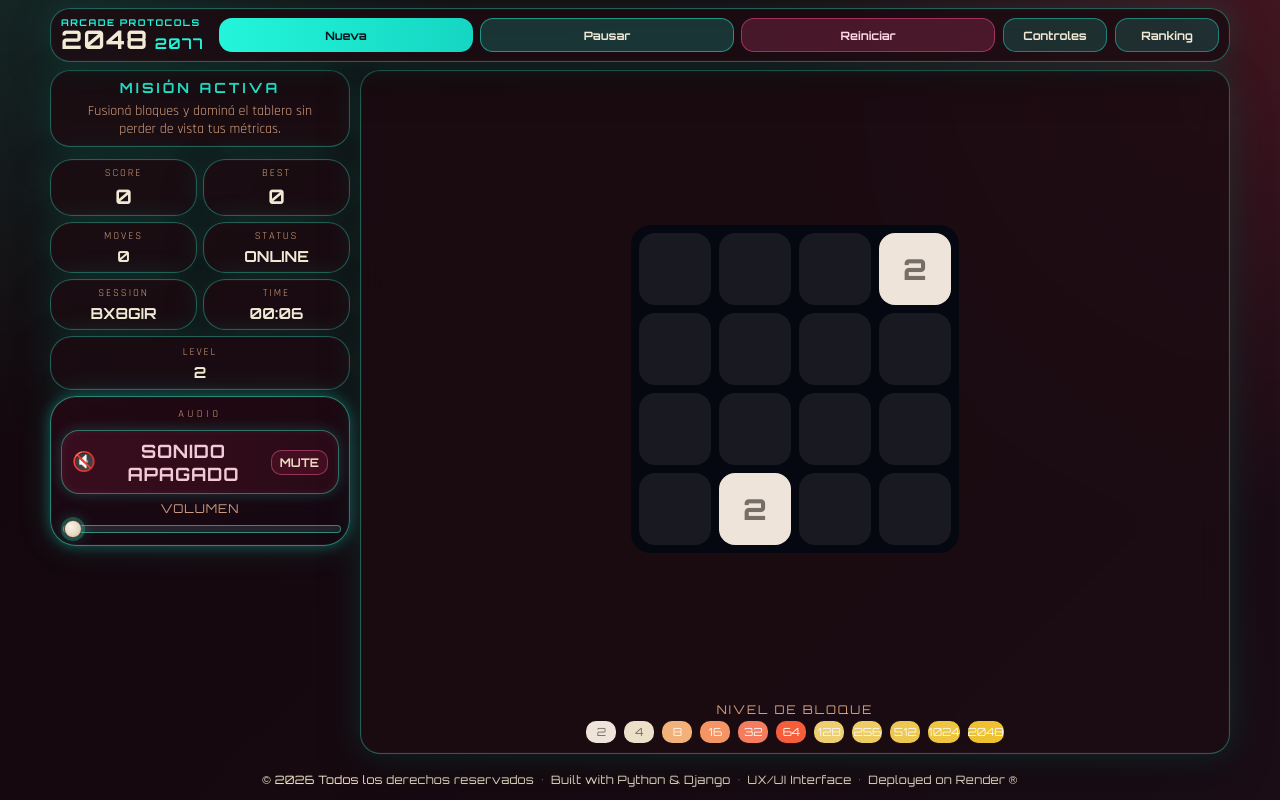
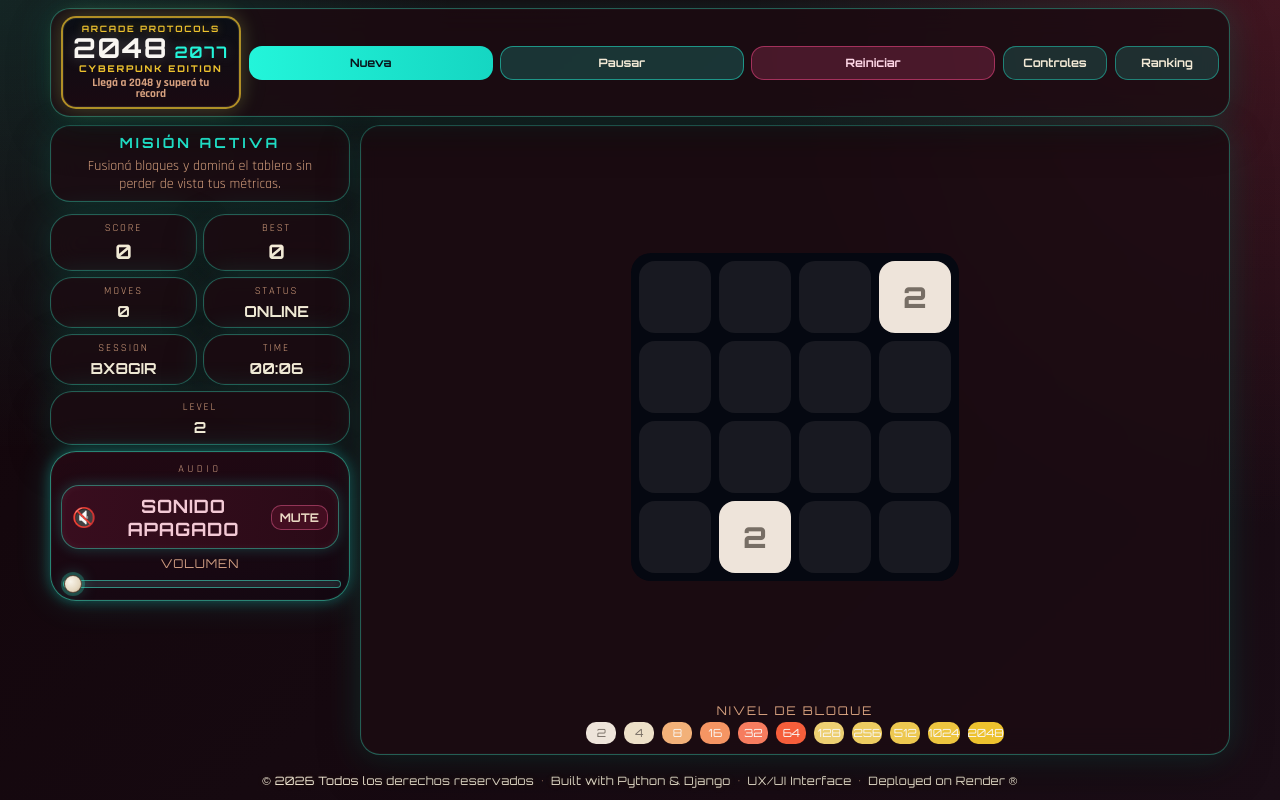
Before and after one commit to lu-developer476/2048, a Django app: page / in a window 1280 px wide. Run offline with Django 5.2, Linux system fonts and the light colour scheme; data that the repository does not hold is empty.

Commit message:
Restore 2048 brand legend box (#11)

```diff
--- a/core/static/core/css/styles.css
+++ b/core/static/core/css/styles.css
@@ -87,22 +87,62 @@ body {
   text-decoration: none;
   display: flex;
   flex-direction: column;
+  align-items: center;
+  justify-content: center;
   line-height: 1;
-  min-width: 150px;
+  min-width: 170px;
+  padding: 7px 10px 8px;
+  text-align: center;
+  border-radius: 15px;
+  background:
+    linear-gradient(180deg, rgba(11, 15, 22, 0.96), rgba(27, 10, 18, 0.96)),
+    radial-gradient(circle at 50% 0%, rgba(237, 194, 46, 0.18), transparent 65%);
+  border: 2px solid rgba(237, 194, 46, 0.72);
+  box-shadow:
+    inset 0 0 0 1px rgba(255, 246, 214, 0.08),
+    0 0 18px rgba(237, 194, 46, 0.22),
+    0 0 30px rgba(35, 245, 218, 0.10);
 }
 
-.nav-brand .eyebrow { font-size: 0.58rem; letter-spacing: 0.16em; }
+.nav-brand .eyebrow {
+  color: #edc22e;
+  font-size: 0.55rem;
+  letter-spacing: 0.2em;
+  text-shadow: 0 0 10px rgba(237, 194, 46, 0.35);
+}
 
 .nav-brand strong {
   font-family: 'Orbitron', sans-serif;
-  font-size: clamp(1.15rem, 2vw, 1.7rem);
-  letter-spacing: 0.05em;
+  font-size: clamp(1.35rem, 2.15vw, 1.95rem);
+  letter-spacing: 0.06em;
+  color: #f9f6f2;
+  text-shadow: 0 0 14px rgba(249, 246, 242, 0.25);
 }
 
 .nav-brand strong span {
   color: var(--accent);
   font-size: 0.58em;
   margin-left: 6px;
+}
+
+.brand-edition {
+  margin-top: 3px;
+  font-family: 'Orbitron', sans-serif;
+  font-size: 0.58rem;
+  font-weight: 800;
+  letter-spacing: 0.2em;
+  text-transform: uppercase;
+  color: #edc22e;
+}
+
+.brand-legend {
+  margin-top: 4px;
+  max-width: 21ch;
+  font-family: 'Rajdhani', sans-serif;
+  font-size: 0.72rem;
+  font-weight: 700;
+  line-height: 0.95;
+  color: var(--muted);
 }
 
 .nav-actions {
--- a/core/templates/core/index.html
+++ b/core/templates/core/index.html
@@ -20,6 +20,8 @@
     <a class="nav-brand" href="#board" aria-label="Ir al tablero 2048">
       <span class="eyebrow">ARCADE PROTOCOLS</span>
       <strong>2048<span>2077</span></strong>
+      <span class="brand-edition">Cyberpunk Edition</span>
+      <span class="brand-legend">Llegá a 2048 y superá tu récord</span>
     </a>
 
     <div class="nav-actions" aria-label="Acciones de partida">
@@ -32,7 +34,7 @@
       <summary>Controles</summary>
       <div class="nav-popover tips">
         <p><span>Controles:</span> ↑↓←→ · WASD · Desliz</p>
-        <p><span>Objetivo:</span> Llegá a 2048 y seguí superando el récord.</p>
+        <p><span>Objetivo:</span> Llegá a 2048 y superá tu récord.</p>
       </div>
     </details>
 
```
